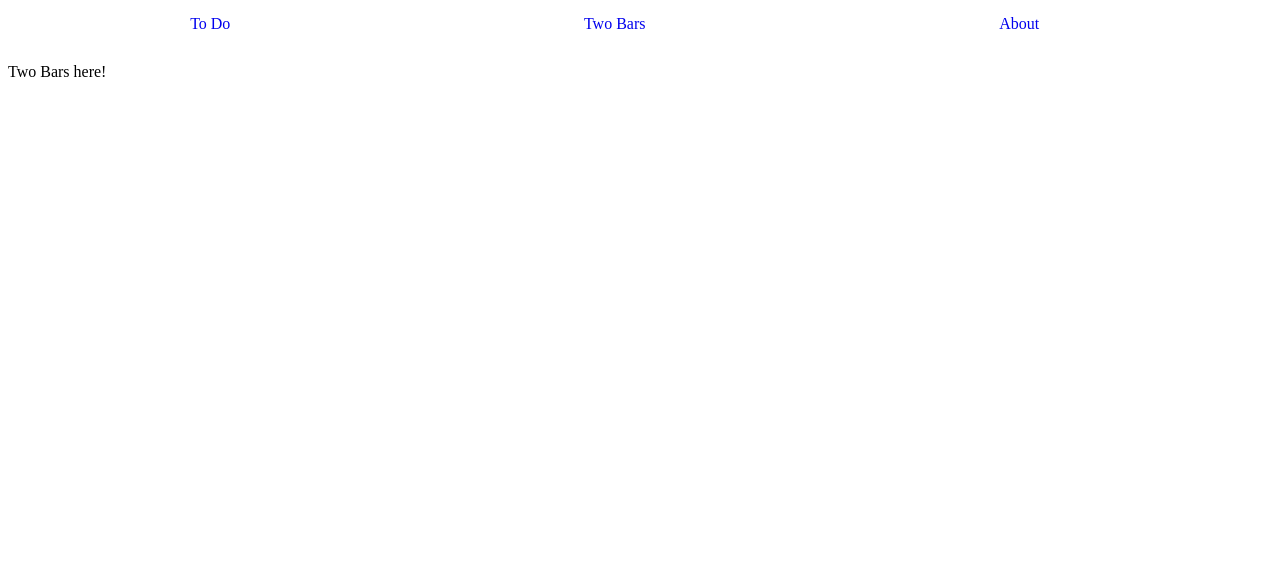
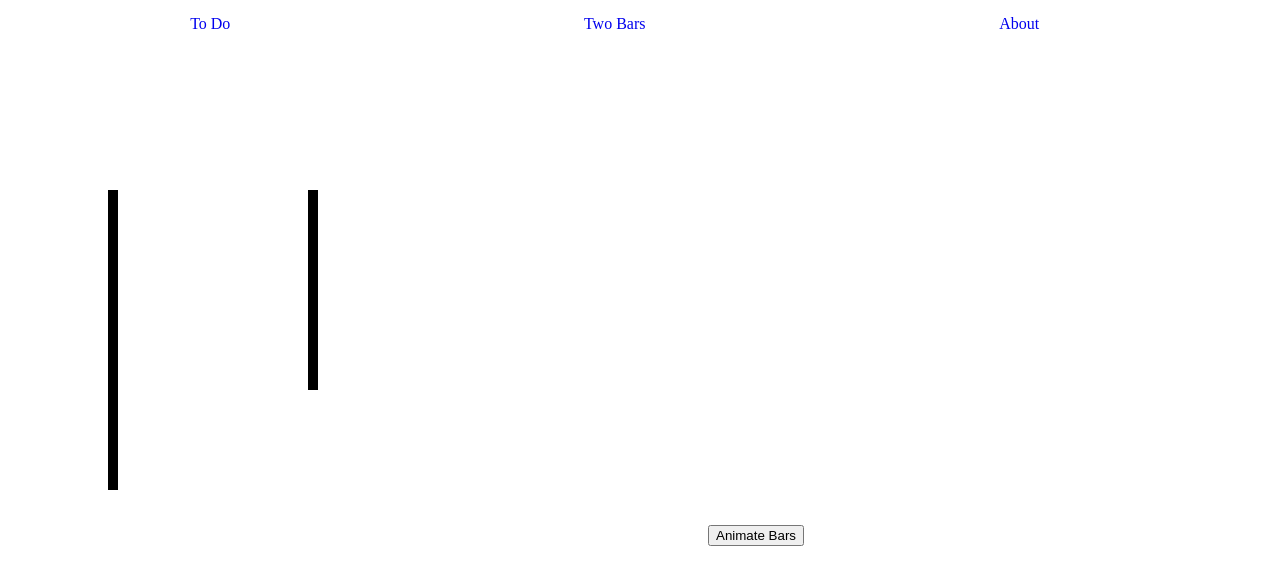
Before and after one commit to imagineLife/reactTransitions, a React app: page /twobars in a window 1280 px wide. Shown: the top 584 px of the page. Built offline with nearby package versions, Linux system fonts and the light colour scheme.

Commit message:
Updates 2 bars on button click.

```diff
--- a/src/components/TwoBars/index.css
+++ b/src/components/TwoBars/index.css
@@ -1,19 +1,4 @@
-.sidebar {
-    min-width: 100px;
+.twoBarsWrapper{
+	width: 700px;
+	height: 500px;
 }
-
-.sidebar-left {
-    border-right: 1px solid #000;
-    margin-right: 10px;
-}
-
-.folder-menu-list {
-    list-style: none;
-    margin: 0;
-    padding: 0;
-}
-
-.folder-menu-list-item {
-    padding: 10px;
-    border-bottom: 1px solid #000;
-}
--- a/src/components/TwoBars/index.js
+++ b/src/components/TwoBars/index.js
@@ -1,13 +1,55 @@
 import React from 'react';
 import './index.css';
+import * as d3 from 'd3'
+import Rect from '../Rect'
+export default class TwoBars extends React.Component {
+	constructor(props){
+		super(props)
+		this.state = {
+			toggled: false
+		}
 
-export function TwoBars() {
+		this.toggleBars = this.toggleBars.bind(this)
+	}
 
-    return (
-        <div className="twoBarsWrapper">
-            <p>Two Bars here!</p>
-        </div>
-    );
+	toggleBars(){
+		console.log('toggling bars!')
+		this.setState({toggled: !this.state.toggled})
+	}
+
+	render(){
+		console.log('toggled?!')
+		console.log(this.state.toggled)
+		let xScale = d3.scaleLinear().domain([0,100]).range([50,650])
+		let yScale = d3.scaleLinear().domain([0,100]).range([400,50])
+		let dummyData = [
+			{
+				x:'100',
+				name:'first',
+				togglingH: ['200','300']
+			},
+			{
+				x:'300',
+				name:'second',
+				togglingH: ['300','200']
+			}
+		]
+
+		let rects = dummyData.map(d => {
+			return <Rect
+				key={d.name}
+				x={d.x}
+				h={this.state.toggled ? d.togglingH[0] : d.togglingH[1]}
+			/>
+		})
+
+		return (
+			<React.Fragment>
+		        <svg className="twoBarsWrapper">
+		            {rects}
+		        </svg>
+		        <button onClick={this.toggleBars}>Animate Bars</button>
+	        </React.Fragment>
+	    );
+	}
 }
-
-export default TwoBars;
```
